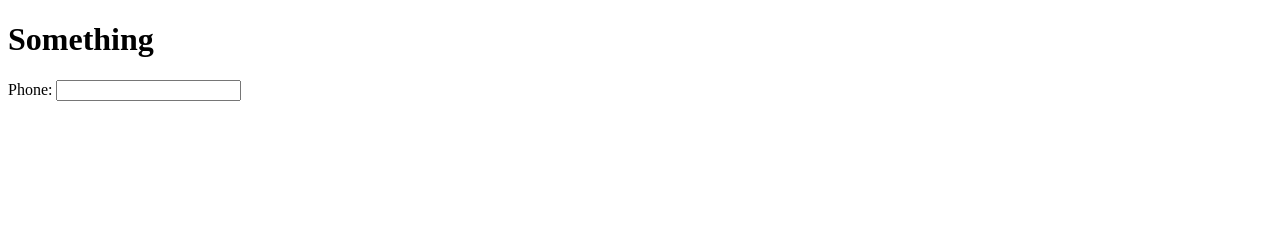
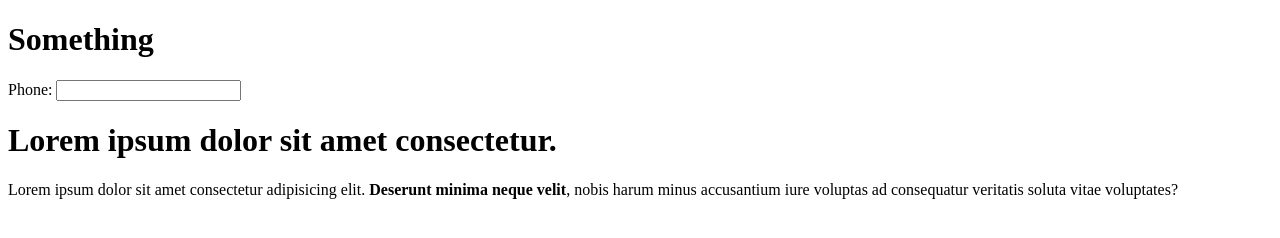
Before and after one commit to pelegtabib/vscode-with-git, a plain HTML site: page index.html in a window 1280 px wide. Drawn offline with Linux system fonts and the light colour scheme.

Commit message:
Content Added

```diff
--- a/index.html
+++ b/index.html
@@ -4,14 +4,20 @@
   <meta charset="UTF-8">
   <meta name="viewport" content="width=device-width, initial-scale=1.0">
   <title>Document</title>
-  <h1>Something</h1>
 </head>
 <body>
+  <h1>Something</h1>
   <form>
     <div class="form-group">
       <label for="phone">Phone:</label>
       <input type="phone">
     </div>
   </form>
+
+  <!-- New content update: August 11th, 2023 -->
+  <main>
+    <h1>Lorem ipsum dolor sit amet consectetur.</h1>
+    <p>Lorem ipsum dolor sit amet consectetur adipisicing elit. <strong>Deserunt minima neque velit</strong>, nobis harum minus accusantium iure voluptas ad consequatur veritatis soluta vitae voluptates?</p>
+  </main>
 </body>
 </html>
```
